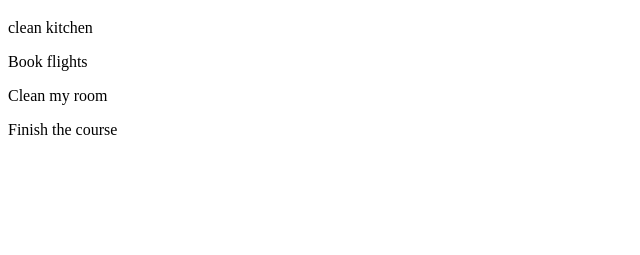
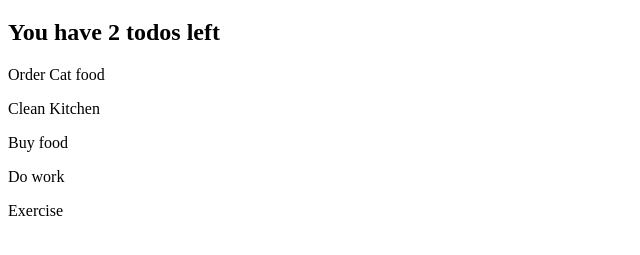
Before and after one commit to heuzin/todo, a plain HTML site: page todo-app/index.html in a window 1280 px wide. Shown: the part 61-316 px from the top of the page, without its empty margins (0-640 px from the left). Drawn offline with Linux system fonts and the light colour scheme.

Commit message:
todo elements and showing todos left

```diff
--- a/todo-app/index.html
+++ b/todo-app/index.html
@@ -4,10 +4,6 @@
     <head></head>
     <body>
         <h1>Todos</h1>
-        <p>clean kitchen</p>
-        <p>Book flights</p>
-        <p>Clean my room</p>
-        <p>Finish the course</p>
         <script src="todos-app.js"></script>
     </body>
 </html>
--- a/todo-app/todos-app.js
+++ b/todo-app/todos-app.js
@@ -14,3 +14,17 @@ const todos = [{
     text: 'Exercise',
     completed: true
 }]
+
+const incompleteTodos = todos.filter((todo) => {
+    return !todo.completed
+})
+
+const summary = document.createElement('h2')
+summary.textContent = `You have ${incompleteTodos.length} todos left`
+document.querySelector('body').appendChild(summary)
+
+todos.forEach((todo) => {
+    const todoEl = document.createElement('p')
+    todoEl.textContent = todo.text
+    document.querySelector('body').appendChild(todoEl)
+})
```
